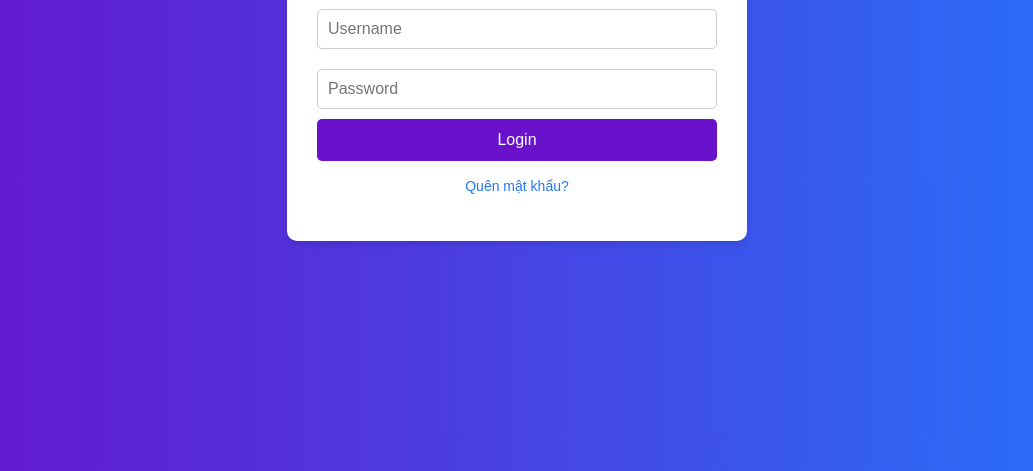
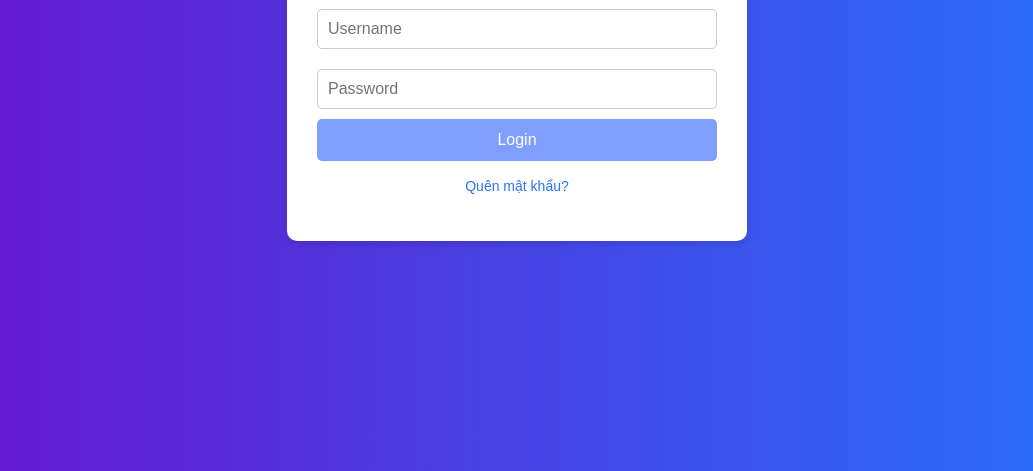
Before and after one commit to HieuNghia24/ChatBotAI_TechVersion4, a website: page public/login.html in a window 1280 px wide. In both pictures the pointer is over the button "Login". Shown: the part 329-800 px from the top of the page, without its empty margins (123-1156 px from the left). Drawn offline with Linux system fonts and the light colour scheme.

Commit message:
public fix

```diff
--- a/public/login.html
+++ b/public/login.html
@@ -59,7 +59,7 @@
     }
 
     button:hover {
-      background-color: #6a11cb;
+      background-color: #255afc94;
     }
 
     .error-message {
```
